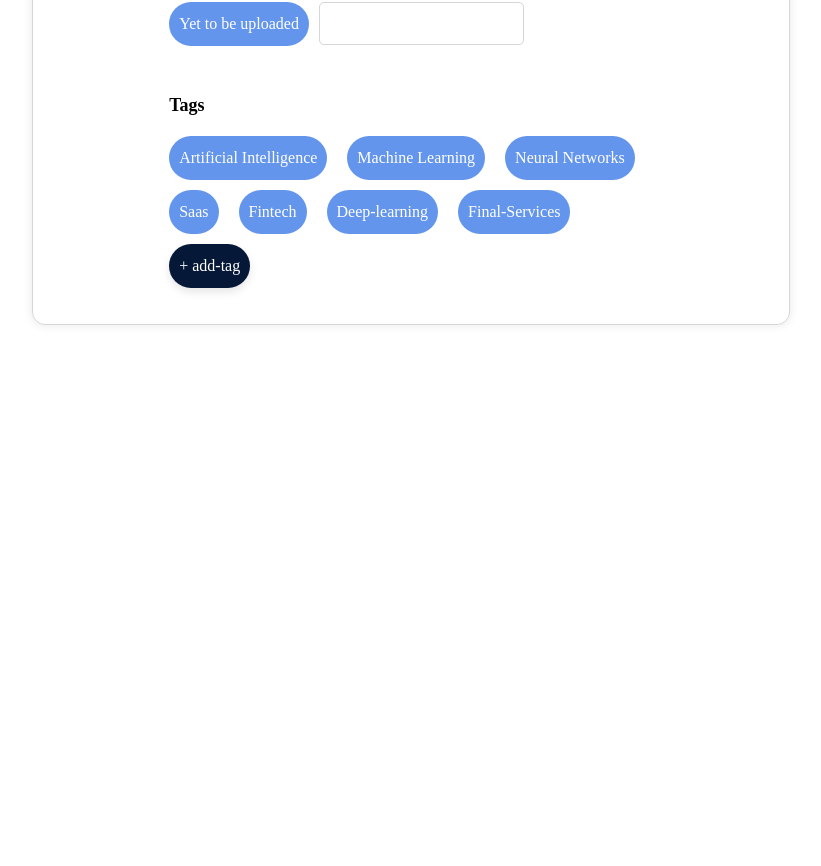
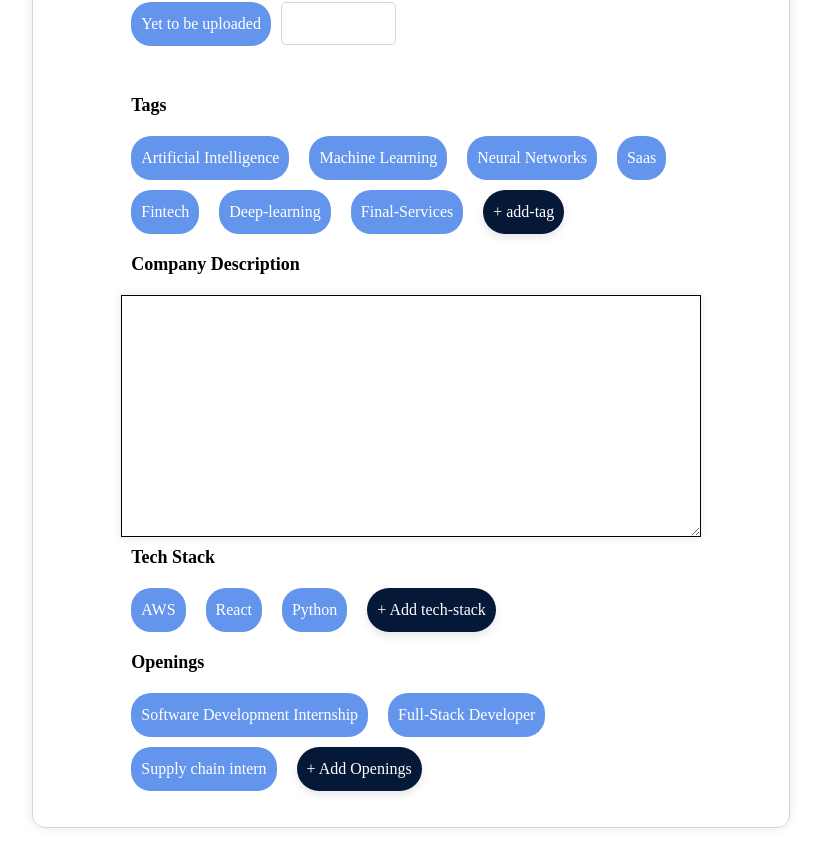
Before and after one commit to iamNamanKhare/project2, a React (Create React App) app: page / in a window 1280 px wide. Shown: the part 540-1406 px from the top of the page, without its empty margins (229-1050 px from the left). Before the commit the page ends 928 px from the top, so only its background shows below. Built offline with nearby package versions, Linux system fonts and the light colour scheme.

Commit message:
added required fields

```diff
--- a/src/App.css
+++ b/src/App.css
@@ -1,5 +1,5 @@
 .form_container {
-  padding: 2% 10% 2% 10%;
+  padding: 2% 7% 2% 7%;
 
   margin: 5% 20% 5% 20%;
 
@@ -22,7 +22,16 @@
   border-style: solid;
   border-color: rgb(214, 214, 214);
   padding: 13px;
-
+  width: 60%;
+  margin: 0px 0px 40px 0px;
+}
+.input_field_container_no {
+  border-radius: 5px;
+  border-width: 1px;
+  border-style: solid;
+  border-color: rgb(214, 214, 214);
+  padding: 13px;
+  width: 15%;
   margin: 0px 0px 40px 0px;
 }
 
@@ -36,7 +45,7 @@
 .input_text {
 }
 .chip {
-  border-radius: 40px;
+  border-radius: 20px;
   background-color: #6495ed;
   padding: 2px 10px 2px 10px;
   margin: 0px 10px 10px 10px;
@@ -65,3 +74,12 @@
   display: flex;
   cursor: pointer;
 }
+.text_area {
+  padding: 20px;
+  box-shadow: 0 0px 10px 0 rgba(0, 0, 0, 0.1);
+  border-width: 1px;
+  border-style: solid;
+  border-color: black;
+  font-size: large;
+  height: 200px;
+}
--- a/src/components/Form.js
+++ b/src/components/Form.js
@@ -24,7 +24,7 @@ const Form = () => {
         >
           Yet to be uploaded
         </div>
-        <input className="input_field_container" />
+        <input className="input_field_container_no" />
       </div>
       <div className="input_label">Tags</div>
       <div style={{ display: "flex", flexWrap: "wrap" }}>
@@ -72,17 +72,84 @@ const Form = () => {
         </div>
         <div
           onClick={(e) => changeColor(e.target.id)}
-          id="c_7"
+          id="c_8"
           className="chip"
         >
           Final-Services
         </div>
         <div
           onClick={(e) => console.log("adding tag")}
-          id="c_7"
+          id="c_9"
           className="schip"
         >
           + add-tag
+        </div>
+      </div>
+      <div className="input_label">Company Description</div>
+      <textarea className="text_area" />
+
+      <div className="input_label">Tech Stack</div>
+      <div style={{ display: "flex", flexWrap: "wrap" }}>
+        <div
+          onClick={(e) => changeColor(e.target.id)}
+          id="c_10"
+          className="chip"
+        >
+          AWS
+        </div>
+        <div
+          onClick={(e) => changeColor(e.target.id)}
+          id="c_11"
+          className="chip"
+        >
+          React
+        </div>
+        <div
+          onClick={(e) => changeColor(e.target.id)}
+          id="c_12"
+          className="chip"
+        >
+          Python
+        </div>
+
+        <div
+          onClick={(e) => console.log("adding tag")}
+          id="c_13"
+          className="schip"
+        >
+          + Add tech-stack
+        </div>
+      </div>
+      <div className="input_label">Openings</div>
+      <div style={{ display: "flex", flexWrap: "wrap" }}>
+        <div
+          onClick={(e) => changeColor(e.target.id)}
+          id="c_12"
+          className="chip"
+        >
+          Software Development Internship
+        </div>
+        <div
+          onClick={(e) => changeColor(e.target.id)}
+          id="c_12"
+          className="chip"
+        >
+          Full-Stack Developer
+        </div>
+        <div
+          onClick={(e) => changeColor(e.target.id)}
+          id="c_12"
+          className="chip"
+        >
+          Supply chain intern
+        </div>
+
+        <div
+          onClick={(e) => console.log("adding tag")}
+          id="c_13"
+          className="schip"
+        >
+          + Add Openings
         </div>
       </div>
     </div>
```
